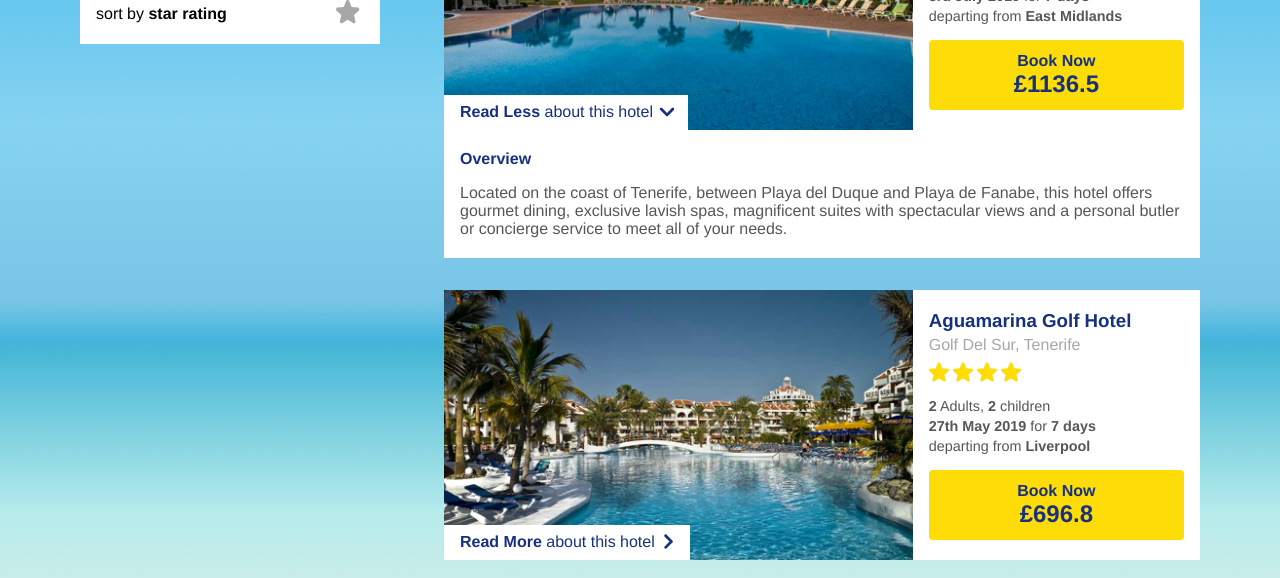
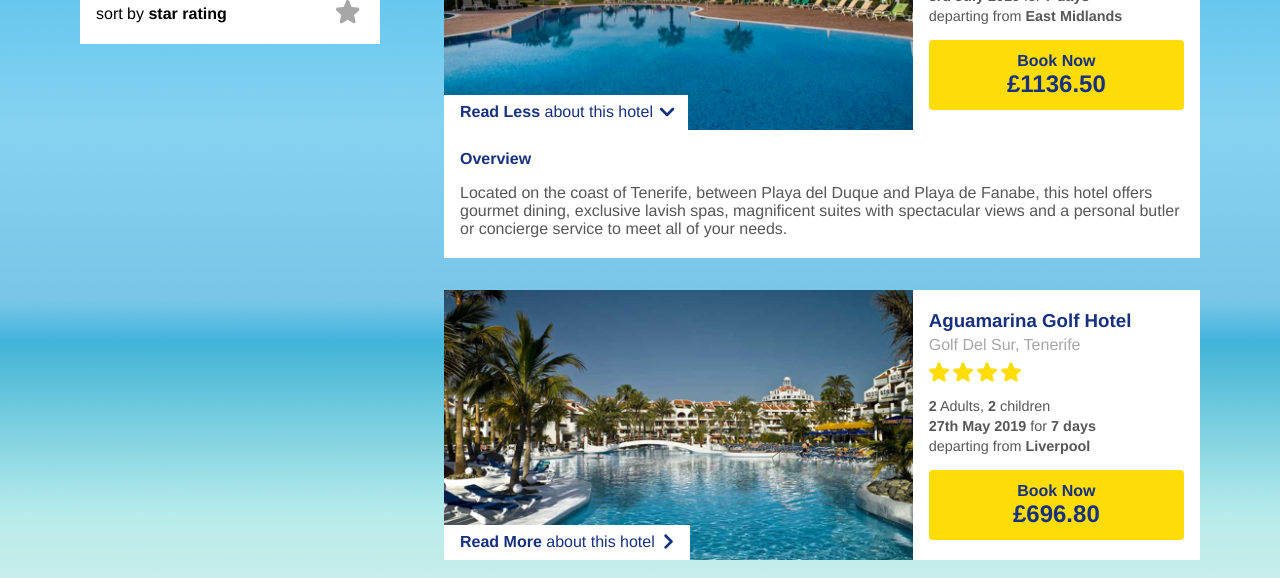
Before and after one commit to MattyGlen123/hotels, a Next.js app: page / in a window 1280 px wide. Shown: the part 204-782 px from the top of the page. Built offline with nearby package versions, Linux system fonts and the light colour scheme.

Commit message:
Format price correctly

```diff
--- a/src/components/card/card.tsx
+++ b/src/components/card/card.tsx
@@ -54,7 +54,7 @@ export const Card = ({
           departing from <strong>{departingLocation}</strong>
         </p>
 
-        <Button subtext="Book Now" text={`£${price}`} />
+        <Button subtext="Book Now" text={`£${price.toFixed(2)}`} />
       </div>
 
       <Accordion
```
